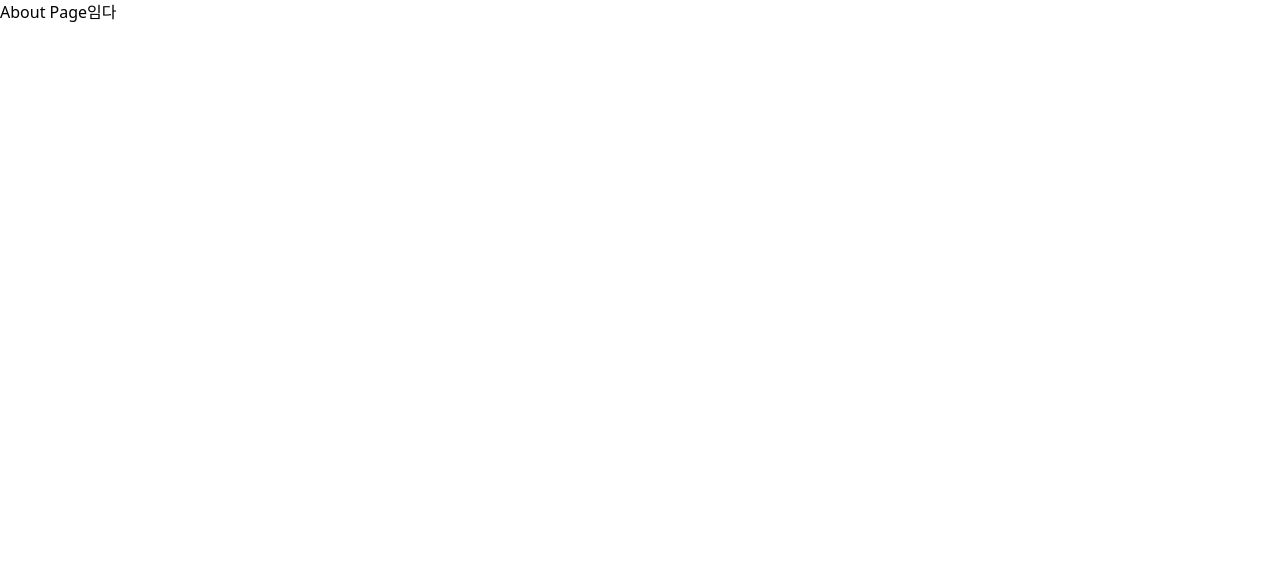
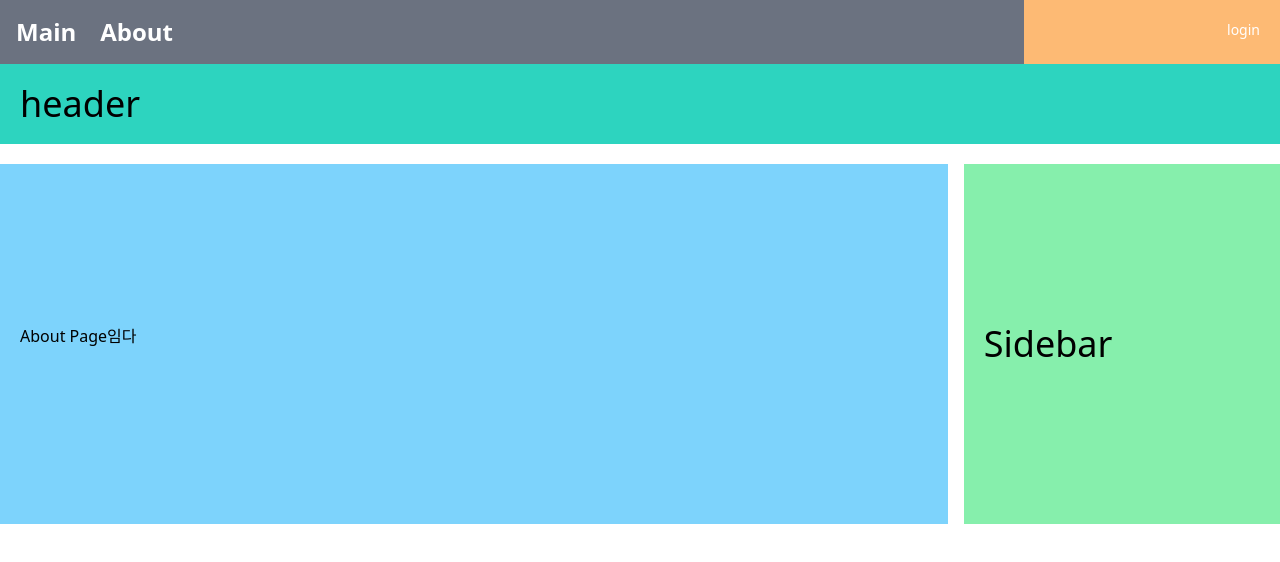
Before and after one commit to deerking0923/myReact, a React (Create React App) app: page /about in a window 1280 px wide. Shown: the top 562 px of the page. Built offline with nearby package versions, Linux system fonts and the light colour scheme.

Commit message:
layout 만들기

```diff
--- /dev/null
+++ b/src/components/menus/BasicMenu.js
@@ -0,0 +1,23 @@
+import { Link } from "react-router-dom";
+
+const BasicMenu = () => {
+  return (
+    <nav id="navbar" className="flex bg-blue-300">
+      <div className="w-4/5 bg-gray-500">
+        <ul className="flex p-4 text-white font-bold">
+          <li className="pr-6 text-2xl">
+            <Link to="/">Main</Link>
+          </li>
+          <li className="pr-6 text-2xl">
+            <Link to="/about">About</Link>
+          </li>
+        </ul>
+      </div>
+      <div className="w-1/5 flex justify-end bg-orange-300 p-4 font-medium">
+        <div className="text-white text-sm m-1 rounded">login</div>
+      </div>
+    </nav>
+  );
+};
+
+export default BasicMenu;
--- /dev/null
+++ b/src/layouts/BasicLayout.js
@@ -0,0 +1,23 @@
+import React from "react";
+import BasicMenu from "../components/menus/BasicMenu";
+
+const BasicLayout = ({ children }) => {
+  return (
+    <div>
+      <BasicMenu />
+      <header className="bg-teal-400 p-5"><h1 className="text-2xl md:text-4xl">header</h1></header>
+      <div className="bg-white my-5 w-full flex flex-col space-y-4 md:flex-row md:space-x-4 md:space-y-0">
+        <main className="bg-sky-300 md:w-2/3 lg:w-3/4 px-5 py-40">
+            {children}
+        </main>
+        <aside className="bg-green-300 md:w-1/3 lg:w-1/4 px-5 py-40">
+            <h2 className="text-2xl md:text-4xl">Sidebar</h2>
+        </aside>
+      </div>
+      {/* <main>{children}</main>
+      <footer>footer</footer> */}
+    </div>
+  );
+}
+
+export default BasicLayout;
--- a/src/pages/AboutPage.js
+++ b/src/pages/AboutPage.js
@@ -1,10 +1,13 @@
+import BasicLayout from "../layouts/BasicLayout";
+
 const AboutPage = () => {
   return (
-    <div>
-      <h1>About Page임다</h1>
-    </div>
+    <BasicLayout>
+      <div>
+        <h1>About Page임다</h1>
+      </div>
+    </BasicLayout>
   );
-}
-
+};
 
 export default AboutPage;
--- a/src/pages/MainPage.js
+++ b/src/pages/MainPage.js
@@ -1,7 +1,17 @@
+import { Link } from "react-router-dom";
+import BasicLayout from "../layouts/BasicLayout";
+
 const MainPage = () => {
-    return(
-        <div>메인입니다</div>
-    );
-}
+  return (
+    <BasicLayout>
+      <div>
+        <h1>Main Page</h1>
+        <div className="flex">
+          <Link to="/about">About으로 이동</Link>
+        </div>
+      </div>
+    </BasicLayout>
+  );
+};
 
 export default MainPage;
```
